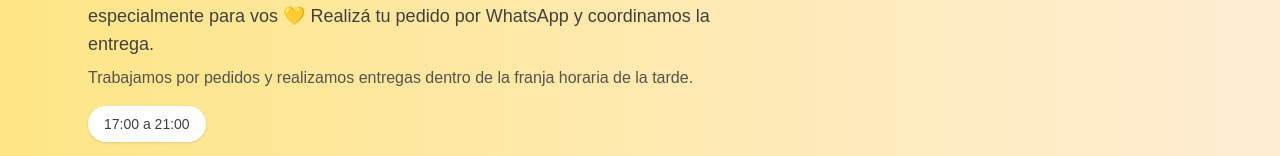
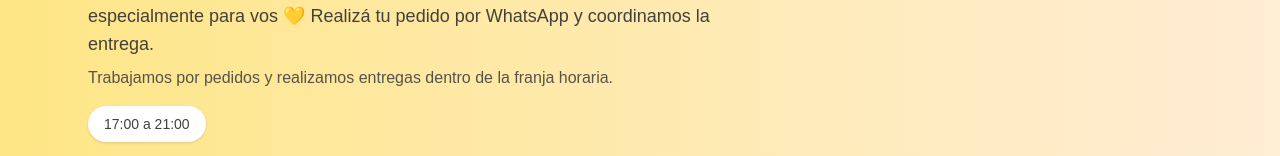
Before and after one commit to Zarzaandres/panaderia-carlita, a Next.js app: page / in a window 1280 px wide. Shown: the part 174-330 px from the top of the page. Built offline with nearby package versions, Linux system fonts and the light colour scheme.

Commit message:
actulizar cambios

```diff
--- a/app/page.tsx
+++ b/app/page.tsx
@@ -41,7 +41,7 @@ export default function PanaderiaCarlitaWeb() {
       imagen: '/productos/caras-sucias.jpg',
       ingredientes: 'Harina 0000, manteca, sal, levadura fresca, extracto malta, azucar negra, harina 000.',
     },
-    {
+   /* {
   id: 'rosca-dulce',
   nombre: 'Rosca dulce',
   variantes: [
@@ -74,7 +74,7 @@ export default function PanaderiaCarlitaWeb() {
   frase: 'Rico, nutritivo y apto para todos.',
   imagen: '/productos/pan-lenteja.jpeg',
   ingredientes: 'Lentejas, huevos, condimentos naturales.',
-},
+},*/
     {
       id: 'Pan de molde con relleno',
       nombre: 'Pan de molde con relleno',
@@ -154,7 +154,7 @@ const fechaMinima = hoy.toISOString().split('T')[0];
     `Cantidad: ${cantidad}`,
     `Fecha deseada: ${fecha || '-'}`,
 
-    `Entrega: Por la tarde (17:00 a 20:00)`,
+
 
     `Nota adicional: ${nota || '-'}`,
     '',
@@ -176,7 +176,7 @@ return (
             Realizá tu pedido por WhatsApp y coordinamos la entrega.
           </p>
           <p className="text-stone-600 mt-2">
-Trabajamos por pedidos y realizamos entregas dentro de la franja horaria de la tarde.
+Trabajamos por pedidos y realizamos entregas dentro de la franja horaria.
 </p>
 
 <div className="mt-4 flex justify-start gap-3 text-sm text-stone-700">
```
Also changed, not shown: public/productos/pan-cremona.jpg (added).
